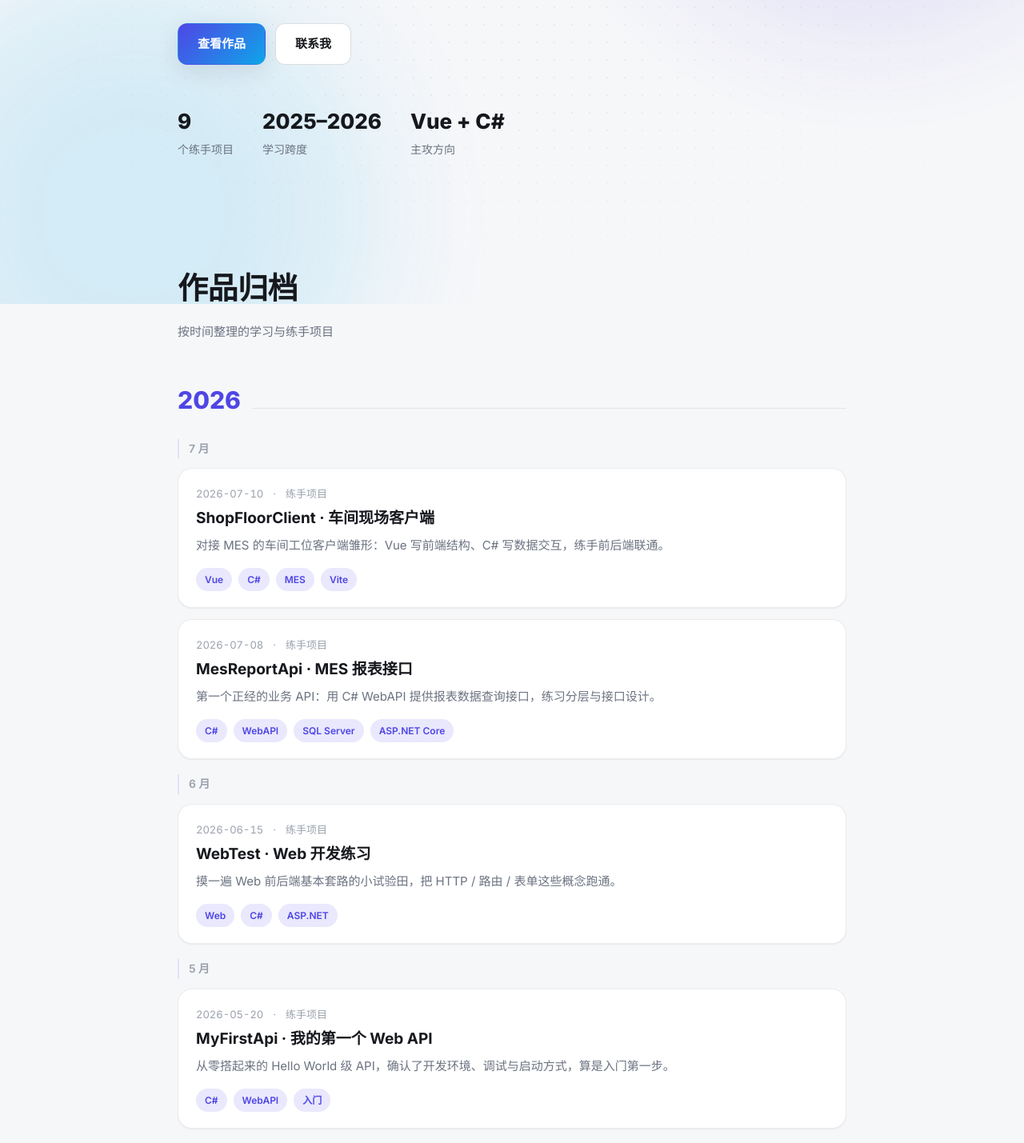
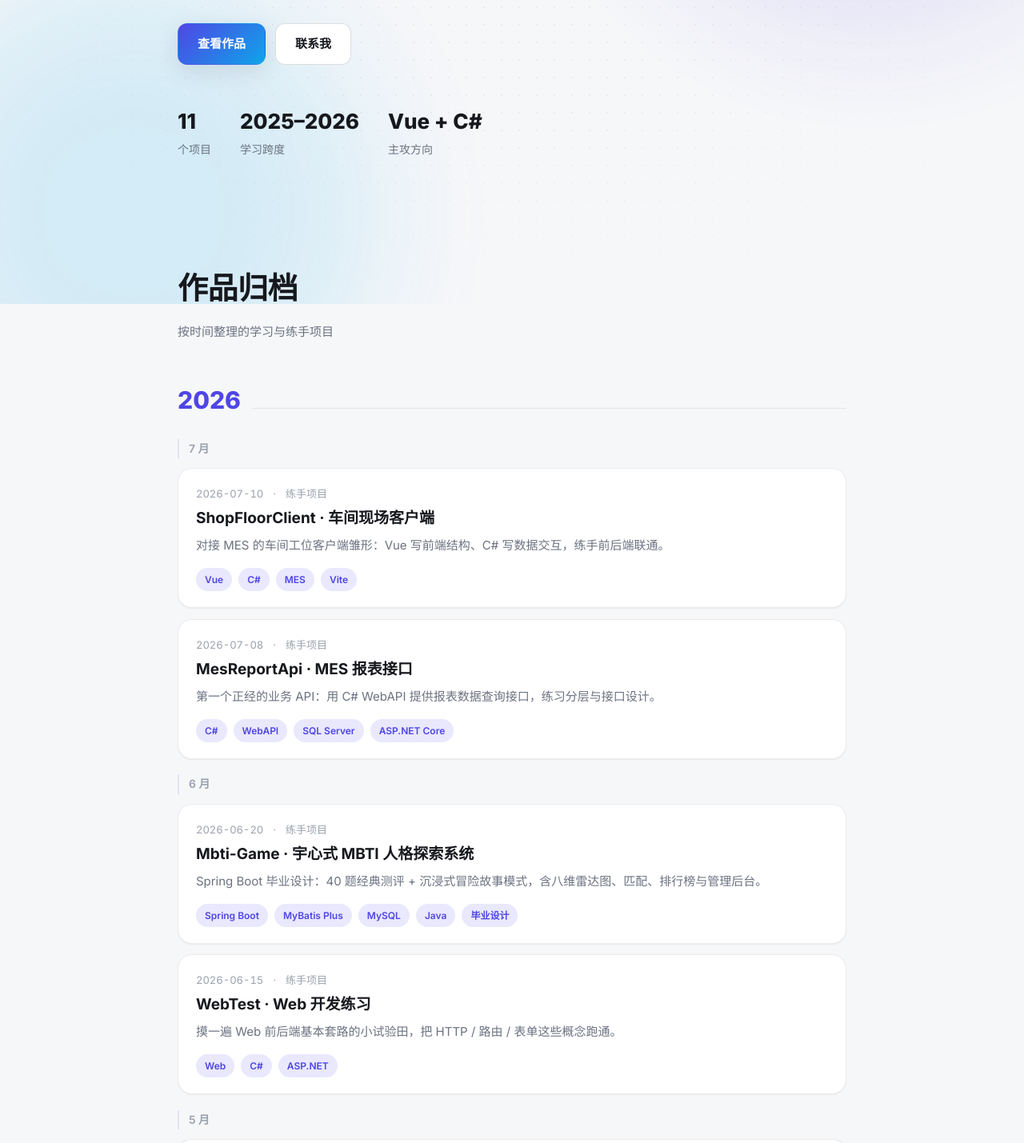
Before and after one commit to SU9527-tech/portfolio, a Vue app: page / in a window 1280 px wide. Shown: the part 420-1849 px from the top of the page at 80% size. Built offline with nearby package versions, Linux system fonts and the light colour scheme.

Commit message:
feat: portfolio 新增 MBTI 人格探索系统(毕设) 与 PSD-to-Engine 管线(竞赛)
- projects.js 增加 Mbti-Game、boke-ui-pipeline 两个项目(含 GitHub 源码链接)
- Home.vue 项目数改为动态读取 projects.length(去硬编码 9)
- 源码链接指向各自独立仓库

```diff
--- a/src/data/projects.js
+++ b/src/data/projects.js
@@ -119,6 +119,51 @@ export const projects = [
         '给高频报表加内存缓存，降低数据库压力',
         '把 Swagger 文档接给前端同事联调',
       ] },
+    ],
+  },
+  {
+    id: 'mbtigame',
+    title: 'Mbti-Game · 宇心式 MBTI 人格探索系统',
+    date: '2026-06-20',
+    status: '已完成',
+    role: '全栈开发（毕业设计）',
+    subtitle: 'Spring Boot 毕设：把 MBTI 测评做成「能玩」的系统 —— 经典 40 题 + 沉浸式冒险故事',
+    highlight: '把枯燥的人格测评做成能玩的东西：经典模式 + 16 类型冒险故事，还带八维雷达图、人格匹配与排行榜。',
+    github: 'https://github.com/SU9527-tech/Mbti-Game',
+    tags: ['Spring Boot', 'MyBatis Plus', 'MySQL', 'Java', '毕业设计'],
+    excerpt: 'Spring Boot 毕业设计：40 题经典测评 + 沉浸式冒险故事模式，含八维雷达图、匹配、排行榜与管理后台。',
+    sections: [
+      { type: 'h2', text: '1. 项目背景' },
+      { type: 'p', text: '毕设选了 **MBTI 人格测评** 这个方向：市面上测评大多是「做 40 道题 → 出结果」的单向流程，体验偏枯燥。我想做一个**能玩**的版本——除了经典测评，还加了一套 **16 类型 × 5 章的沉浸式冒险故事**，让用户在剧情选择里完成人格探索。这是第一个从需求、设计、开发到答辩全链路自己扛下来的完整项目。' },
+      { type: 'h2', text: '2. 技术选型与架构' },
+      { type: 'ul', items: [
+        '**后端 Spring Boot 3.1.10 + MyBatis Plus 3.5.5**：快速 CRUD，代码生成器省掉大量样板。',
+        '**MySQL 8.0** 存用户、题目、作答记录与故事进度；提供 `sql/` 完整建表与导入脚本。',
+        '**前端原生 HTML / CSS / JS**：不引框架，刻意练透 DOM 与事件，保证轻量、秒开。',
+        '**Thymeleaf + 静态资源混合**：部分页面服务端渲染，部分纯前端交互。',
+      ] },
+      { type: 'h2', text: '3. 核心实现' },
+      { type: 'p', text: '经典模式按 MBTI 四维度出题，作答后统计各倾向得分，映射到 16 型；冒险模式按当前人格分发专属剧情分支，每章选择影响后续章节走向。' },
+      { type: 'h3', text: '维度计分（Java 片段）' },
+      { type: 'code', lang: 'java', code: '// 按维度累加倾向得分\nMap<String, Integer> score = new HashMap<>();\nfor (Answer a : answers) {\n    Dimension dim = a.getQuestion().getDimension();\n    score.merge(dim.name(), a.getOption().getPolarity(), Integer::sum);\n}\n// E/I、S/N、T/F、J/P 四轴 -> 16 型\nString type = resolveType(score);' },
+      { type: 'h3', text: '八维雷达图' },
+      { type: 'p', text: '把四轴的正负倾向拆成八个端点，用 Canvas 画雷达图，让用户直观看到自己「偏哪边、偏多少」，而不只是一个字母标签。' },
+      { type: 'h2', text: '4. 难点与踩坑' },
+      { type: 'ul', items: [
+        '**故事分支状态爆炸**：16 型 × 5 章的剧情若写死在代码里会失控，后来用「章节配置 + 人格路由表」解耦，配置驱动剧情。',
+        '**进度自动保存**：冒险模式章节长，刷新不能丢进度，用 localStorage + 后端双写兜底。',
+        '**MyBatis 关联查询**：题目—选项—维度三层关联，用 `resultMap` 一把查出来，避免 N+1。',
+        '**响应式与主题**：深色 / 浅色主题切换 + 移动端适配，靠 CSS 变量统一收口。',
+      ] },
+      { type: 'h2', text: '5. 功能亮点' },
+      { type: 'ul', items: [
+        '经典 40 题测评 + 16 类型沉浸式冒险故事双模式',
+        '八维度雷达图可视化、人格匹配、好友排行榜',
+        '用户注册登录 + 管理员后台（题库 / 用户 / 记录管理）',
+        '进度自动保存、打字机效果、深浅主题',
+      ] },
+      { type: 'h2', text: '6. 总结与思考' },
+      { type: 'blockquote', text: '毕设最大的收获不是写出了多少行代码，而是第一次完整地走完「需求拆解 → 架构 → 开发 → 答辩」全流程。能扛完一个项目，比会十个知识点更值钱。' },
     ],
   },
   {
@@ -319,6 +364,47 @@ export const projects = [
       { type: 'blockquote', text: '它不像作品，更像草稿本。但草稿本里常常长出真正的作品——很多项目的第一个原型，都是从这里的一行测试代码开始的。' },
     ],
   },
+  {
+    id: 'boke-ui-pipeline',
+    title: 'BokeUiPipeline · PSD-to-Engine 游戏 UI 自动化管线',
+    date: '2025-11-15',
+    status: '已完成',
+    role: '前端 + 工具链设计',
+    subtitle: '波克校园技术竞赛作品：把设计师的 PSD 一键变成 Unity / Cocos 可运行的 UI 代码',
+    highlight: '浏览器端解析 PSD → AI 识别组件 → 一键生成 Unity UGUI 与 Cocos 代码，把重复手工活交给工具。',
+    github: 'https://github.com/SU9527-tech/boke-ui-pipeline',
+    tags: ['HTML', 'JavaScript', 'Unity', 'Cocos', 'AI', '竞赛'],
+    excerpt: '波克校园竞赛作品：PSD 智能解析 + AI 组件识别，一键生成 Unity UGUI / Cocos2d-x 的 UI 代码。',
+    sections: [
+      { type: 'h2', text: '1. 项目背景' },
+      { type: 'p', text: '参加 **波克校园技术竞赛（BOKE VIBE JAM）** 时选了「游戏 UI 生产提效」这个切口：美术导出 PSD 后，程序要手工把每个图层对照着重建 UI，又慢又易错。这个工具的目标是把 **PSD → 可运行 UI 代码** 的链路自动化，让设计师的交付物直接变成引擎里的界面。' },
+      { type: 'h2', text: '2. 整体流程' },
+      { type: 'ol', items: [
+        '**解析**：浏览器端读取 PSD，提取图层名称、位置、尺寸、图片资源。',
+        '**识别**：AI 判断每个图层是 Button / Image / Text / Input 等哪类组件。',
+        '**生成**：按目标引擎输出对应 UI 代码（Unity UGUI 的 C# 或 Cocos2d-x 的 JS）。',
+        '**对齐**：自动处理两套引擎的坐标系与锚点差异。',
+      ] },
+      { type: 'h2', text: '3. 核心实现' },
+      { type: 'p', text: '纯前端实现（HTML + CSS + JS），无后端依赖，打开网页即可用。PSD 解析借助浏览器内库完成，组件识别用规则 + 轻量模型结合，避免 heavy 依赖。' },
+      { type: 'h3', text: '组件识别（JS 片段）' },
+      { type: 'code', lang: 'javascript', code: '// 依据图层名与结构推断组件类型\nfunction classify(layer) {\n  if (/btn|button/i.test(layer.name)) return "Button";\n  if (/input|edit/i.test(layer.name)) return "InputField";\n  if (/txt|text|label/i.test(layer.name)) return "Text";\n  return "Image"; // 默认当作图片\n}' },
+      { type: 'h2', text: '4. 难点：坐标系转换' },
+      { type: 'ul', items: [
+        '**Unity UGUI**：以锚点(anchor) + 轴心(pivot)描述布局，原点在中心。',
+        '**Cocos2d-x**：节点以左下角为原点，用位置 + 尺寸定位。',
+        '两者互转要重写坐标公式，并保留设计师在 PSD 里的相对位置意图，否则生成出来会「跑偏」。',
+      ] },
+      { type: 'h2', text: '5. 成果与价值' },
+      { type: 'ul', items: [
+        'PSD 智能解析 + AI 组件识别，省掉手工建 UI 的第一步',
+        '双引擎输出：Unity UGUI(C#) 与 Cocos2d-x(JS) 一套流程通吃',
+        '浏览器即开即用，零部署，方便美术与程序协作验证',
+      ] },
+      { type: 'h2', text: '6. 总结与思考' },
+      { type: 'blockquote', text: '工具类项目的价值不在代码多炫，而在于「替人省掉重复劳动」。把最机械的那一步自动化，团队就能把时间花在真正需要判断的地方。' },
+    ],
+  },
 ]
 
 export function findProject(id) {
--- a/src/views/Home.vue
+++ b/src/views/Home.vue
@@ -14,7 +14,7 @@
         <a class="btn btn-ghost magnetic" v-magnetic href="#contact" @click.prevent="scrollTo('contact')">联系我</a>
       </div>
       <ul class="hero-stats">
-        <li><strong>9</strong><span>个练手项目</span></li>
+        <li><strong>{{ projects.length }}</strong><span>个项目</span></li>
         <li><strong>2025–2026</strong><span>学习跨度</span></li>
         <li><strong>Vue + C#</strong><span>主攻方向</span></li>
       </ul>
@@ -61,6 +61,7 @@
 <script setup>
 import ProjectArchive from '../components/ProjectArchive.vue'
 import TagCloud from '../components/TagCloud.vue'
+import { projects } from '../data/projects'
 
 function scrollTo(id) {
   document.getElementById(id)?.scrollIntoView({ behavior: 'smooth' })
```
